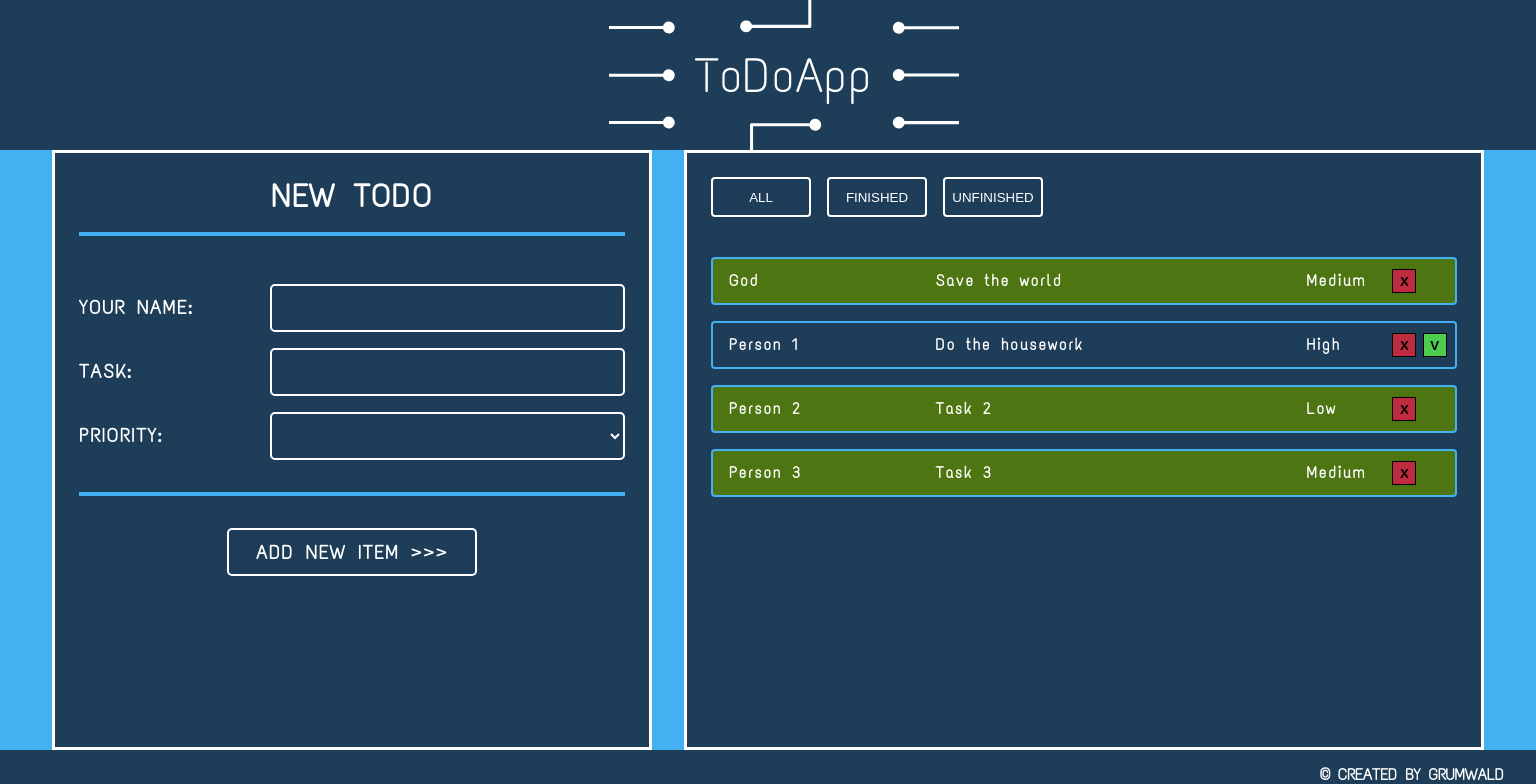
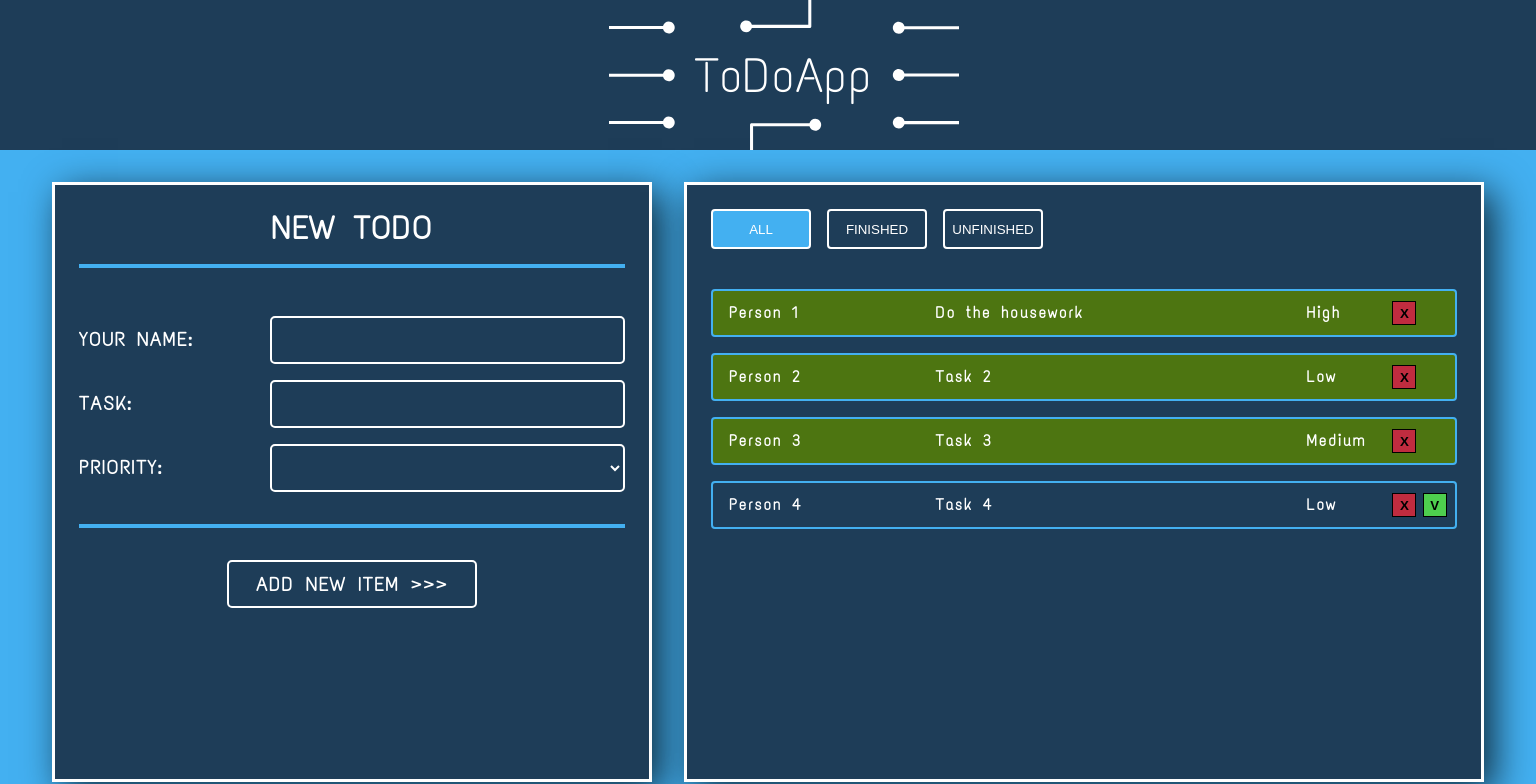
Before and after one commit to GrumWald/toDoApp, an Angular app: page / in a window 1536 px wide. Shown: the top 784 px of the page. Built offline with nearby package versions, Linux system fonts and the light colour scheme; data requests are answered from the project's data file.

Commit message:
Added some minor UI changes

```diff
--- a/db.json
+++ b/db.json
@@ -1,17 +1,11 @@
 {
   "tasks": [
-    {
-      "name": "God",
-      "task": "Save the world",
-      "priority": "Medium",
-      "id": 1,
-      "finished": true
-    },
     {
       "name": "Person 1",
       "task": "Do the housework",
       "priority": "High",
-      "id": 2
+      "id": 2,
+      "finished": true
     },
     {
       "name": "Person 2",
@@ -26,6 +20,12 @@
       "priority": "Medium",
       "id": 4,
       "finished": true
+    },
+    {
+      "name": "Person 4",
+      "task": "Task 4",
+      "priority": "Low",
+      "id": 5
     }
   ]
 }
--- a/src/app/app.component.css
+++ b/src/app/app.component.css
@@ -11,13 +11,32 @@
         text-align: center;
     }
 
+    @media only screen and (min-width: 800px) {
         .main-content {
             grid-row: 2/3;
             background-color: #43B0F1;
             height: 100%;
             display: flex;
+            flex-direction: column;
             align-items: center;
             justify-content: center;
+            padding-top: 2rem;
+            box-sizing: border-box;
+            padding: 2rem;
+        }
+    }
+
+    @media only screen and (min-width: 1500px) {
+        .main-content {
+            grid-row: 2/3;
+            background-color: #43B0F1;
+            height: 100%;
+            display: flex;
+            flex-direction: row;
+            align-items: center;
+            justify-content: center;
+            box-sizing: border-box;
+        }
     }
 
     .footer {
--- a/src/app/services/todo-store.service.ts
+++ b/src/app/services/todo-store.service.ts
@@ -13,10 +13,15 @@ export class TodoStoreService {
 
     private readonly _todos = new BehaviorSubject<TodoTask[]>([]);
 
+    // Observable with all todos stream
     readonly todos$ = this._todos.asObservable();
+
+    // Observable with only finished todos stream
     readonly finishedTodos$ = this.todos$.pipe(
         map(todos => todos.filter(todo => todo.finished))
     );
+
+    // Observable with only unfinished todos stream
     readonly unfinishedTodos$ = this.todos$.pipe(
         map(todos => todos.filter(todo => !todo.finished))
     );
--- a/src/app/todo-form/todo-form.component.css
+++ b/src/app/todo-form/todo-form.component.css
@@ -10,6 +10,9 @@
     box-sizing: border-box;
     letter-spacing: 0.1rem;
     border: 3px solid white;
+    -webkit-box-shadow: 10px 10px 36px 0px rgba(0, 0, 0, 0.75);
+    -moz-box-shadow: 10px 10px 36px 0px rgba(0, 0, 0, 0.75);
+    box-shadow: 10px 10px 36px 0px rgba(0, 0, 0, 0.75);
 }
 
 h2 {
--- a/src/app/todo-list/todo-list.component.css
+++ b/src/app/todo-list/todo-list.component.css
@@ -1,6 +1,6 @@
 :host {
-    background-color:#1E3D58;
-    height:600px;
+    background-color: #1E3D58;
+    height: 600px;
     width: 800px;
     color: white;
     font-family: 'TextMeOne';
@@ -10,24 +10,67 @@
     letter-spacing: 0.1rem;
     overflow-y: auto;
     border: 3px solid white;
+    -webkit-box-shadow: 10px 10px 36px 0px rgba(0, 0, 0, 0.75);
+    -moz-box-shadow: 10px 10px 36px 0px rgba(0, 0, 0, 0.75);
+    box-shadow: 10px 10px 36px 0px rgba(0, 0, 0, 0.75);
+}
+
+@media only screen and (min-width: 800px) {
+    :host {
+        background-color: #1E3D58;
+        height: 600px;
+        width: 800px;
+        color: white;
+        font-family: 'TextMeOne';
+        font-weight: 600;
+        padding: 1.5rem;
+        box-sizing: border-box;
+        letter-spacing: 0.1rem;
+        overflow-y: auto;
+        border: 3px solid white;
+        -webkit-box-shadow: 10px 10px 36px 0px rgba(0, 0, 0, 0.75);
+        -moz-box-shadow: 10px 10px 36px 0px rgba(0, 0, 0, 0.75);
+        box-shadow: 10px 10px 36px 0px rgba(0, 0, 0, 0.75);
+        margin-top:2rem;
+    }
+}
+
+@media only screen and (min-width: 1500px) {
+   :host {
+       background-color: #1E3D58;
+       height: 600px;
+       width: 800px;
+       color: white;
+       font-family: 'TextMeOne';
+       font-weight: 600;
+       padding: 1.5rem;
+       box-sizing: border-box;
+       letter-spacing: 0.1rem;
+       overflow-y: auto;
+       margin-top: 0;
+       border: 3px solid white;
+       -webkit-box-shadow: 10px 10px 36px 0px rgba(0, 0, 0, 0.75);
+       -moz-box-shadow: 10px 10px 36px 0px rgba(0, 0, 0, 0.75);
+       box-shadow: 10px 10px 36px 0px rgba(0, 0, 0, 0.75);
+   }
 }
 
 :host::-webkit-scrollbar {
-  width: 1rem;
+    width: 1rem;
 }
 
 :host::-webkit-scrollbar-track {
-  box-shadow: inset 0 0 6px rgba(46, 14, 14, 0.493);
-  background-color: #1E3D58;
+    box-shadow: inset 0 0 6px rgba(46, 14, 14, 0.493);
+    background-color: #1E3D58;
 }
 
 :host::-webkit-scrollbar-thumb {
-  background-color: rgb(18, 22, 44);
-  outline: 1px solid white;
+    background-color: rgb(18, 22, 44);
+    outline: 1px solid white;
 }
 
 .button-row {
-    height:80px;
+    height: 80px;
 }
 
 .filter-button {
@@ -39,3 +82,7 @@
     border-radius: 4px;
     color: white;
 }
+
+.activeFilter {
+    background-color: #43B0F1;
+}
--- a/src/app/todo-list/todo-list.component.html
+++ b/src/app/todo-list/todo-list.component.html
@@ -1,7 +1,10 @@
 <div class="button-row">
-    <button class="filter-button" (click)="showAllTodos()">ALL</button>
-    <button class="filter-button" (click)="showFinishedTodos()">FINISHED</button>
-    <button class="filter-button" (click)="showUnfinishedTodos()">UNFINISHED</button>
+    <button class="filter-button" (click)="showAllTodos()"
+        [ngClass]="{activeFilter: activeFilterButton == 'all'}">ALL</button>
+    <button class="filter-button" (click)="showFinishedTodos()"
+        [ngClass]="{activeFilter: activeFilterButton == 'finished'}">FINISHED</button>
+    <button class="filter-button" (click)="showUnfinishedTodos()"
+        [ngClass]="{activeFilter: activeFilterButton == 'unfinished'}">UNFINISHED</button>
 </div>
 <div *ngFor="let todoTask of todos$ | async">
     <app-todo-item [todoItem]=todoTask></app-todo-item>
--- a/src/app/todo-list/todo-list.component.ts
+++ b/src/app/todo-list/todo-list.component.ts
@@ -10,6 +10,7 @@ import { TodoStoreService } from '../services/todo-store.service';
 export class TodoListComponent implements OnInit {
 
     todos$ = this.store.todos$;
+    activeFilterButton = 'all';
 
     constructor(
         private store: TodoStoreService
@@ -21,15 +22,18 @@ export class TodoListComponent implements OnInit {
     /*Filter todos - show all available todos */
     showAllTodos(): void {
         this.todos$ = this.store.todos$;
+        this.activeFilterButton = 'all';
     }
 
     /*Filter todos - show all finished todos */
     showFinishedTodos(): void {
         this.todos$ = this.store.finishedTodos$;
+        this.activeFilterButton = 'finished';
     }
 
     /*Filter todos - show all unfinished todos */
     showUnfinishedTodos(): void {
         this.todos$ = this.store.unfinishedTodos$;
+        this.activeFilterButton = 'unfinished';
     }
 }
```
Also changed, not shown: src/app/todo-item/todo-item.component.html (line endings or trailing spaces), 1 other file (tests, documents, lock files or other folders). Lines whose indentation alone changed are shown as unchanged.
